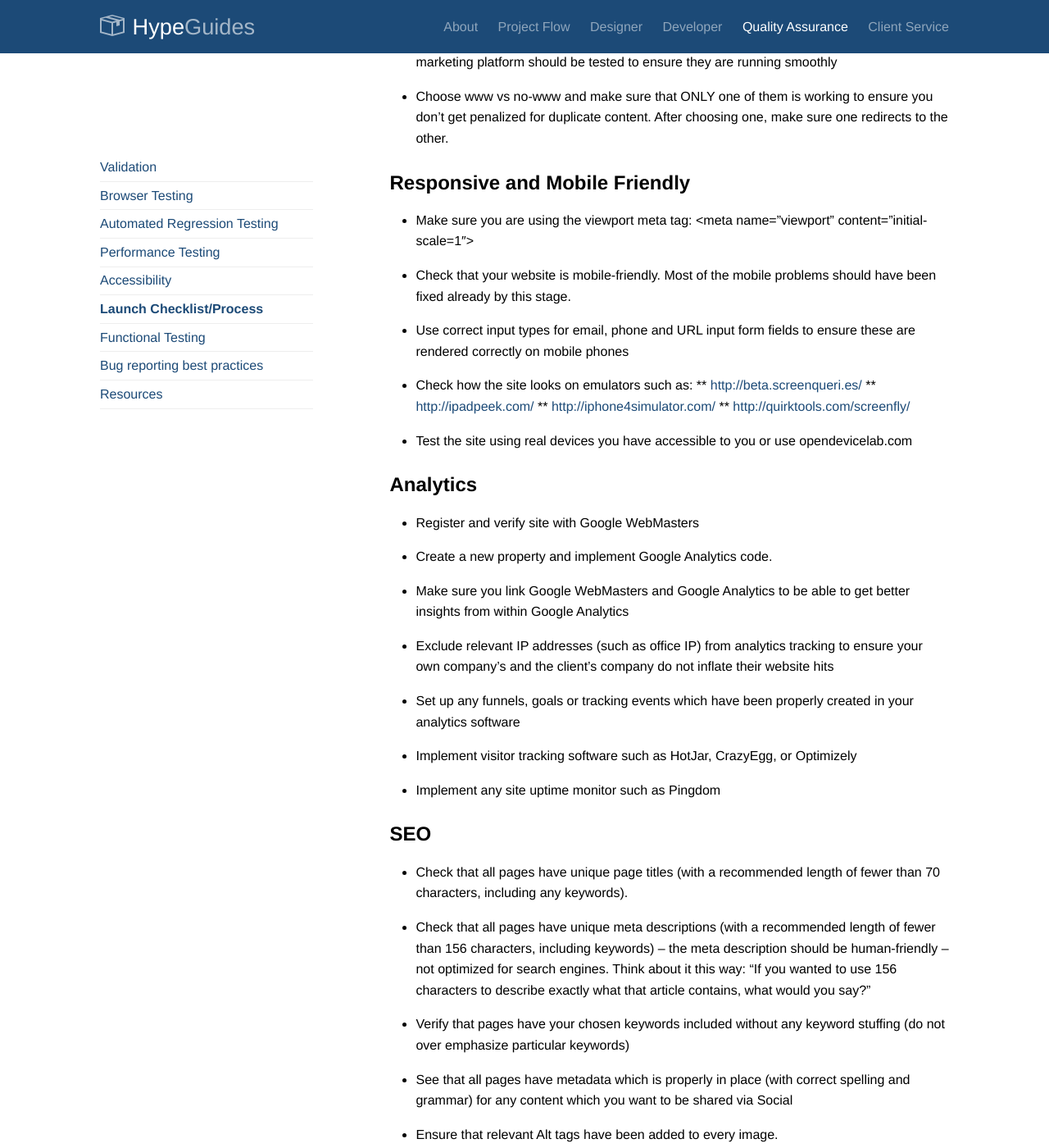
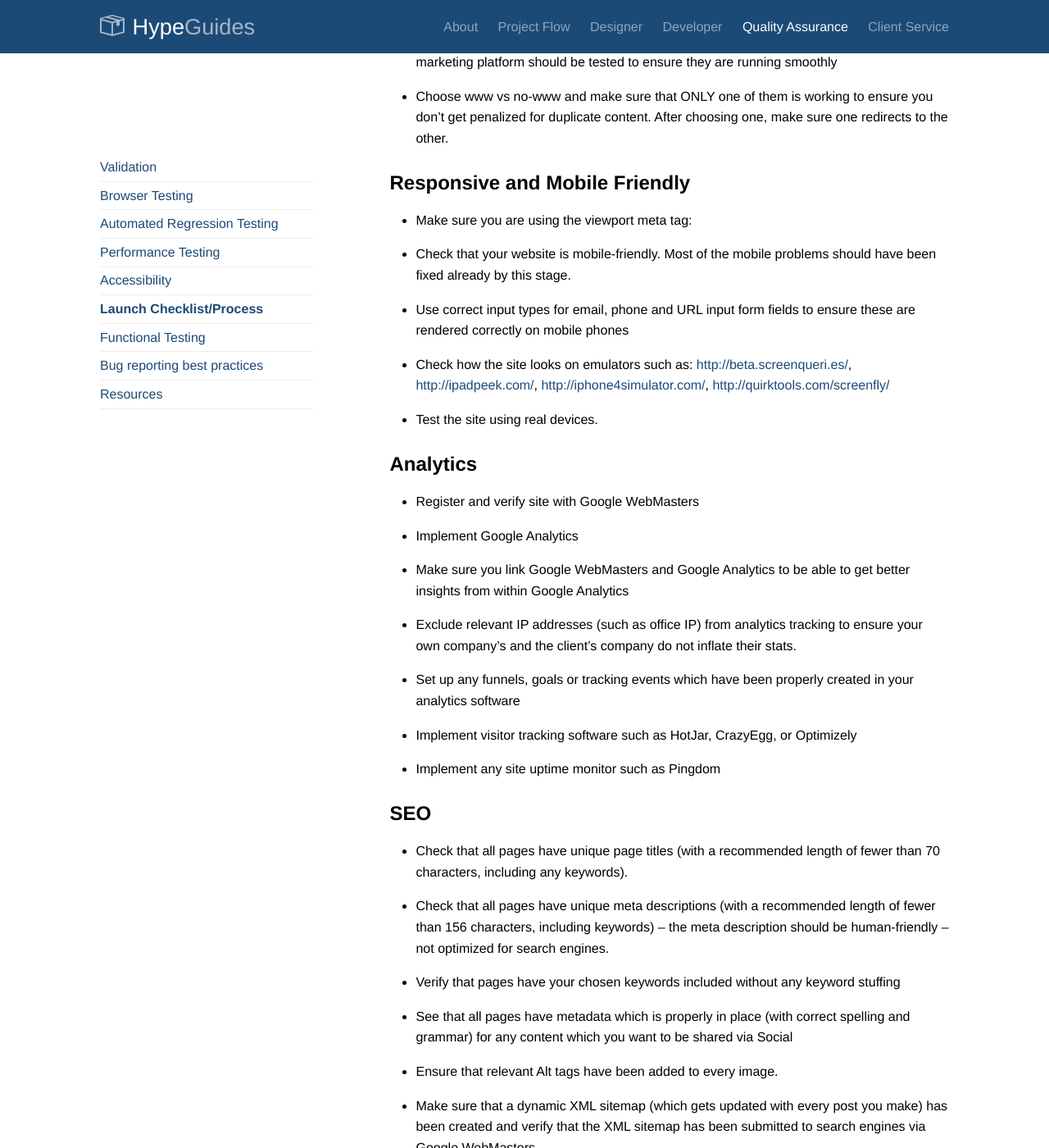
Before and after one commit to TaniaD13/handbook, a Jekyll site: the page built from qa.md, in a window 1280 px wide and 1400 px high, scrolled down 2671 px. Shown: the whole window at 82% size. Built offline with Jekyll 4.4.1, drawn with Linux system fonts in a browser that asks for light colours; Markdown is read by kramdown in place of the engine named in the settings; some of the changed text lies outside the part shown.

Commit message:
Update qa.md

```diff
--- a/qa.md
+++ b/qa.md
@@ -81,29 +81,25 @@ These are some of the high-level checks we make before launching and is not a co
 
 ### Responsive and Mobile Friendly
 
-* Make sure you are using the viewport meta tag: <meta name=”viewport” content=”initial-scale=1″>
+* Make sure you are using the viewport meta tag: <meta name="viewport" content="initial-scale=1">
 
 * Check that your website is mobile-friendly. Most of the mobile problems should have been fixed already by this stage.
 
 * Use correct input types for email, phone and URL input form fields to ensure these are rendered correctly on mobile phones
 
-* Check how the site looks on emulators such as:
-** [http://beta.screenqueri.es/](screenqueries)
-** [http://ipadpeek.com/](ipadpeek)
-** [http://iphone4simulator.com/](iphonetester)
-** [http://quirktools.com/screenfly/](screenfly)
+* Check how the site looks on emulators such as: [http://beta.screenqueri.es/](screenqueries), [http://ipadpeek.com/](ipadpeek), [http://iphone4simulator.com/](iphonetester), [http://quirktools.com/screenfly/](screenfly)
 
-* Test the site using real devices you have accessible to you or use opendevicelab.com
+* Test the site using real devices.
 
 ### Analytics
 
 * Register and verify site with Google WebMasters
 
-* Create a new property and implement Google Analytics code.
+* Implement Google Analytics
 
 * Make sure you link Google WebMasters and Google Analytics to be able to get better insights from within Google Analytics
 
-* Exclude relevant IP addresses (such as office IP) from analytics tracking to ensure your own company’s and the client’s company do not inflate their website hits
+* Exclude relevant IP addresses (such as office IP) from analytics tracking to ensure your own company’s and the client’s company do not inflate their stats.
 
 * Set up any funnels, goals or tracking events which have been properly created in your analytics software
 
@@ -115,9 +111,9 @@ These are some of the high-level checks we make before launching and is not a co
 
 * Check that all pages have unique page titles (with a recommended length of fewer than 70 characters, including any keywords).
 
-* Check that all pages have unique meta descriptions (with a recommended length of fewer than 156 characters, including keywords) – the meta description should be human-friendly – not optimized for search engines. Think about it this way: “If you wanted to use 156 characters to describe exactly what that article contains, what would you say?”
+* Check that all pages have unique meta descriptions (with a recommended length of fewer than 156 characters, including keywords) – the meta description should be human-friendly – not optimized for search engines.
 
-* Verify that pages have your chosen keywords included without any keyword stuffing (do not over emphasize particular keywords)
+* Verify that pages have your chosen keywords included without any keyword stuffing
 
 * See that all pages have metadata which is properly in place (with correct spelling and grammar) for any content which you want to be shared via Social
 
@@ -129,9 +125,9 @@ These are some of the high-level checks we make before launching and is not a co
 
 ### Usability
 
-* Check for HTML5 compatibility using modern.ie, modernizr, and Compat Inspector
+* Check for HTML5 compatibility using [http://dev.modern.ie/tools/](modern.ie)
 
-* Create a Favicon generator for each platform here
+* Create a Favicon
 
 * Enable user and search engine friendly URLs
 
```
